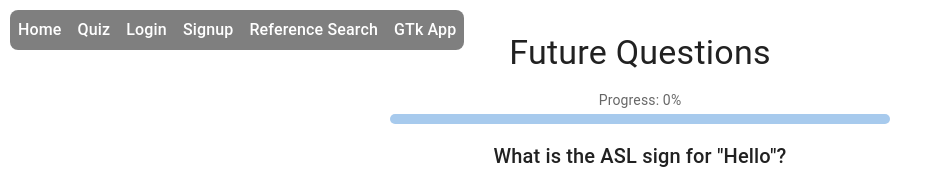
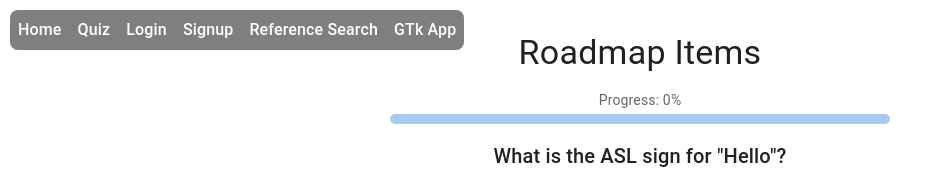
Before and after one commit to meghnamitt/Significant, a React (Vite) app: page /#/quiz in a window 1280 px wide. Shown: the top 169 px of the page, without its empty margins (0-943 px from the left). Built offline with nearby package versions, Linux system fonts and the light colour scheme.

Commit message:
Update QuizPage.jsx

```diff
--- a/src/pages/QuizPage.jsx
+++ b/src/pages/QuizPage.jsx
@@ -43,7 +43,7 @@ const QuizPage = () => {
 
   return (
     <div>
-      <Quiz questions={aslQuestions} title="Future Questions" />
+      <Quiz questions={aslQuestions} title="Roadmap Items" />
     </div>
   );
 };
```
